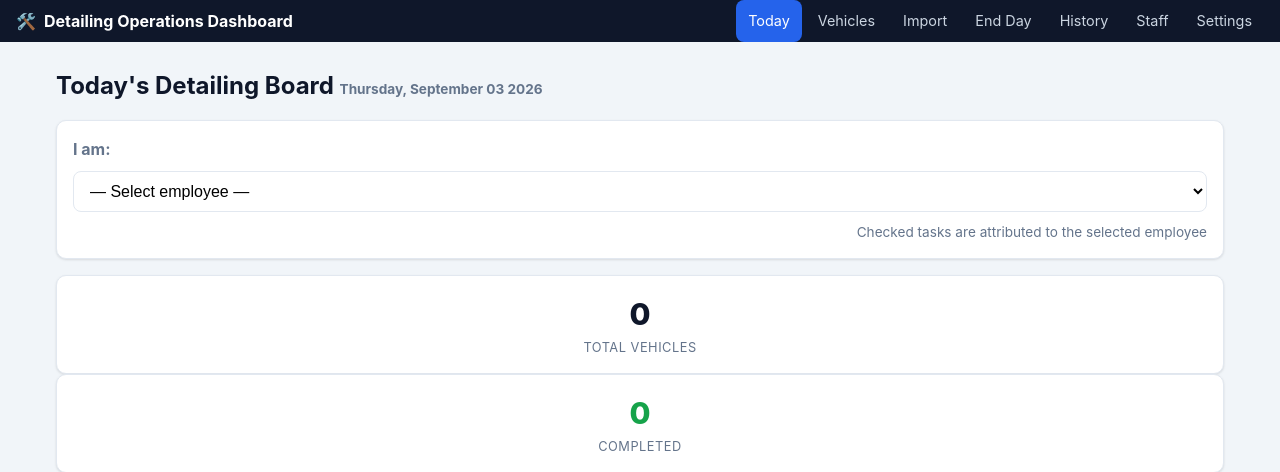
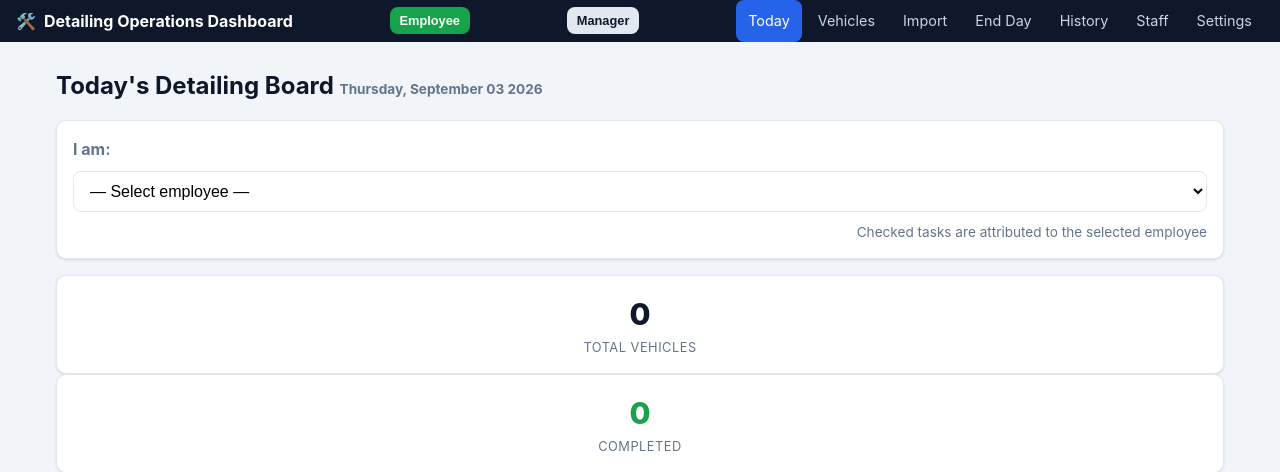
Before and after one commit to kenclarkz/Bus-List, a Flask app: page / in a window 1280 px wide. Shown: the top 472 px of the page. Run offline with Flask 3, Linux system fonts and the light colour scheme; data comes from the database, SQL or seed files in the repository; data that the repository does not hold is empty.

Commit message:
Add role picker: Manager (read-only) vs Employee (checks work)
Manager view:
- Checkboxes disabled, employee picker disabled
- Blue banner: 'Manager view (read-only)'
- Server-side 403 on /task toggle
- Replace button stays visible and functional

Employee view: full access to check tasks and replace vehicles.
Role stored in Flask session, switchable via header buttons.
No passwords required.

```diff
--- a/app/app.py
+++ b/app/app.py
@@ -3,7 +3,8 @@ import os
 import json
 from datetime import date, datetime, timedelta
 
-from flask import Flask, render_template, request, redirect, url_for, flash, jsonify
+from flask import Flask, render_template, request, redirect, url_for, flash, \
+    jsonify, session
 
 from .models import db, Vehicle, Employee, ScheduleEntry, Replacement, Note, \
     DailySchedule, PrepReportImport
@@ -260,7 +261,15 @@ def register_routes(app):
             "today": date.today,
             "checklist": settings.get_checklist(),
             "app_name": "Detailing Operations Dashboard",
+            "current_role": session.get("role", "employee"),
         }
+
+    @app.route("/set-role", methods=["POST"])
+    def set_role():
+        role = request.form.get("role")
+        if role in ("manager", "employee"):
+            session["role"] = role
+        return redirect(request.referrer or url_for("dashboard"))
 
     @app.route("/")
     def dashboard():
@@ -428,6 +437,8 @@ def register_routes(app):
 
     @app.route("/task/<int:entry_id>/<path:task_name>", methods=["POST"])
     def task_toggle(entry_id, task_name):
+        if session.get("role", "employee") != "employee":
+            return jsonify(ok=False, error="Manager view is read-only"), 403
         checked = request.form.get("checked") == "true"
         emp = request.form.get("employee_id") or None
         task = sched_svc.toggle_task(entry_id, task_name, checked, emp)
--- a/app/static/css/style.css
+++ b/app/static/css/style.css
@@ -136,6 +136,9 @@ input:focus, select:focus, textarea:focus { outline: 2px solid var(--primary); b
 .flash { padding: 12px 16px; border-radius: 8px; margin-bottom: 12px; font-weight: 600; }
 .flash-success { background: var(--success-bg); color: var(--success); }
 .flash-error { background: var(--danger-bg); color: var(--danger); }
+.flash-info { background: #e0f2fe; color: #0369a1; }
+
+.role-picker { display: inline; margin: 0; padding: 0; border: none; background: none; }
 
 /* filters */
 .filters { display: flex; gap: 10px; flex-wrap: wrap; align-items: center; margin-bottom: 16px; }
--- a/app/static/js/app.js
+++ b/app/static/js/app.js
@@ -17,6 +17,7 @@ document.addEventListener('DOMContentLoaded', function () {
 
   document.querySelectorAll('.ck input').forEach(function (chk) {
     chk.addEventListener('change', function () {
+      if (chk.disabled) return;
       var entryId = chk.dataset.entry;
       var taskName = chk.dataset.task;
       var checked = chk.checked;
--- a/app/templates/base.html
+++ b/app/templates/base.html
@@ -13,6 +13,14 @@
       <span class="logo">🛠️</span>
       <span class="brand-name">{{ app_name }}</span>
     </div>
+    <form method="post" action="{{ url_for('set_role') }}" class="role-picker">
+      <input type="hidden" name="role" value="employee">
+      <button type="submit" class="btn small {{ 'success' if current_role == 'employee' else 'secondary' }}">Employee</button>
+    </form>
+    <form method="post" action="{{ url_for('set_role') }}" class="role-picker">
+      <input type="hidden" name="role" value="manager">
+      <button type="submit" class="btn small {{ 'success' if current_role == 'manager' else 'secondary' }}">Manager</button>
+    </form>
     <nav class="nav">
       <a href="{{ url_for('dashboard') }}" class="{{ 'active' if request.endpoint == 'dashboard' }}">Today</a>
       <a href="{{ url_for('vehicle_list') }}" class="{{ 'active' if request.endpoint and request.endpoint.startswith('vehicle') }}">Vehicles</a>
--- a/app/templates/dashboard.html
+++ b/app/templates/dashboard.html
@@ -4,9 +4,16 @@
 {% block content %}
 <h1>Today's Detailing Board <span class="muted small">{{ today().strftime('%A, %B %d %Y') }}</span></h1>
 
+{% if current_role == 'manager' %}
+<div class="flash flash-info">
+  <strong>Manager view (read-only).</strong> You can see what's been done and the
+  final report at end of day, but you cannot check vehicles. Switch to Employee to do work.
+</div>
+{% endif %}
+
 <div class="card flex between">
   <span class="muted"><strong>I am:</strong></span>
-  <select id="current-employee" onchange="setEmployee(this)">
+  <select id="current-employee" onchange="setEmployee(this)" {{ 'disabled' if current_role == 'manager' }}>
     <option value="">— Select employee —</option>
     {% for e in employees %}<option value="{{ e.id }}">{{ e.name }}</option>{% endfor %}
   </select>
@@ -84,7 +91,8 @@
       {% for t in entry.tasks|sort(attribute='task_name') %}
       <label class="ck {{ 'done' if t.completed }}">
         <input type="checkbox" data-entry="{{ entry.id }}" data-task="{{ t.task_name }}"
-               {{ 'checked' if t.completed }}>
+               {{ 'checked' if t.completed }}
+               {{ 'disabled' if current_role == 'manager' }}>
         {{ t.task_name }}
         {% if t.completed_at %}<span class="small muted">· {{ t.completed_at.strftime('%H:%M') }}</span>{% endif %}
       </label>
```
